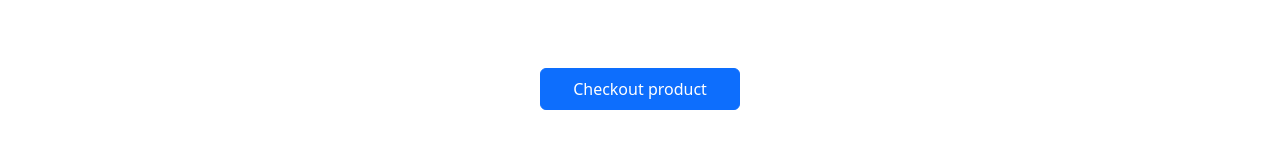
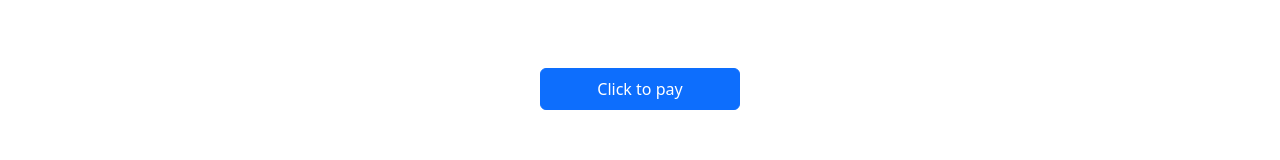
Before and after one commit to KityLinn/fameworks-ca, a React (Vite) app: page /checkout in a window 1280 px wide. Shown: the part 244-404 px from the top of the page. Built offline with nearby package versions, Linux system fonts and the light colour scheme.

Commit message:
changed checkout button text

```diff
--- a/src/pages/Checkout.jsx
+++ b/src/pages/Checkout.jsx
@@ -49,7 +49,7 @@ export function Checkout() {
           <h2 className="fs-5">Your Cart Total</h2>
           <span><p className="fw-bold fs-6">Your total: {cartTotal}</p></span>
         </div>
-        <Button href= {"/checkoutsuccess"} className="mt-5 p-2" variant="primary" style={{ maxWidth: "200px" }}>Checkout product</Button>
+        <Button href= {"/checkoutsuccess"} className="mt-5 p-2" variant="primary" style={{ maxWidth: "200px" }}>Click to pay</Button>
       </Row>
     </>
   );
```
